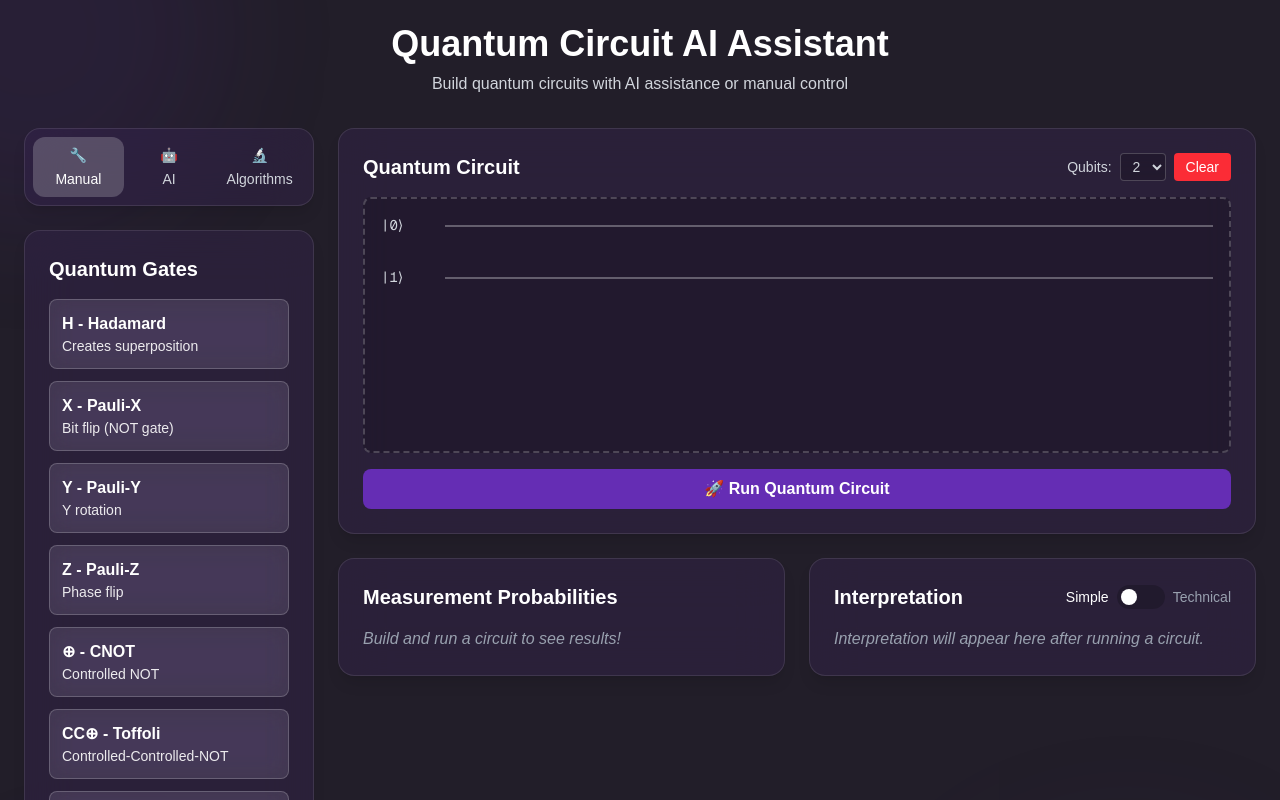
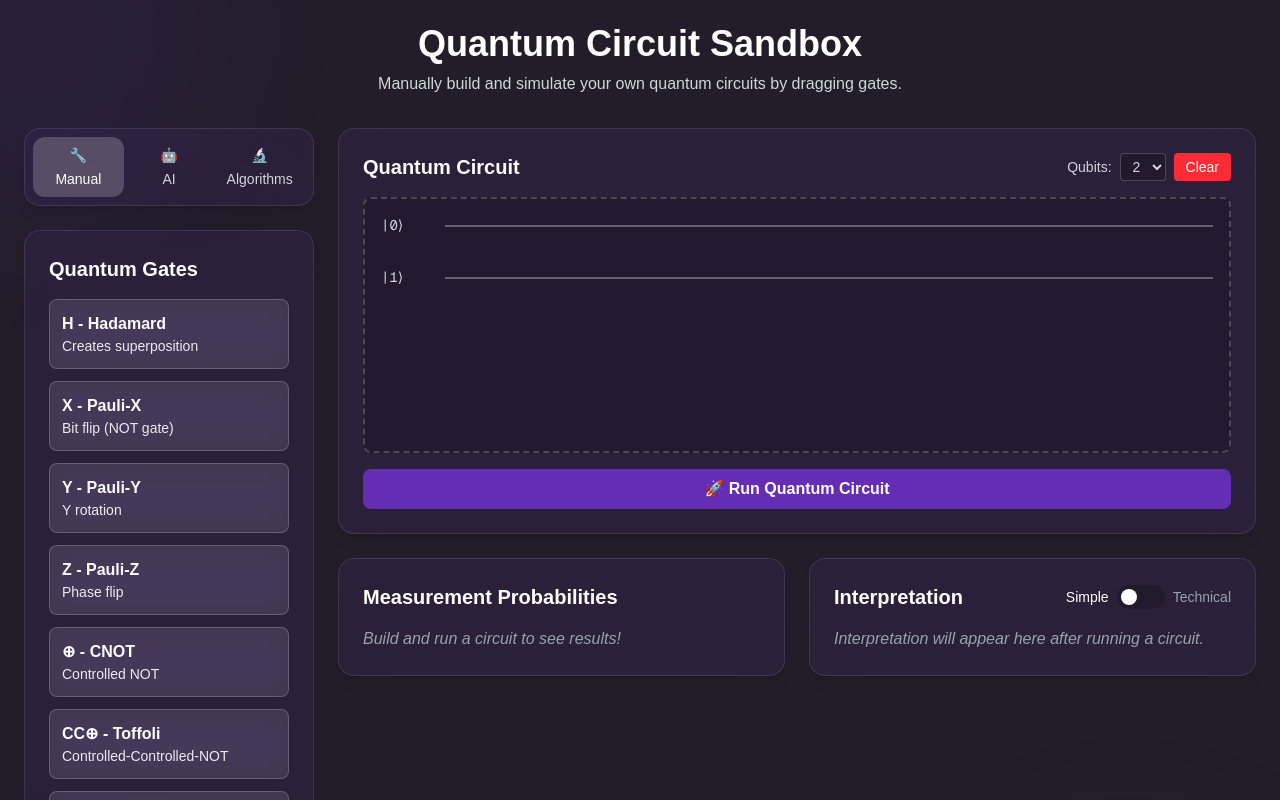
Before and after one commit to EdwinNgui/SpurHacks, a Next.js app: page /quantassist in a window 1280 px wide. Shown: the top 800 px of the page. Built offline with nearby package versions, Linux system fonts and the light colour scheme.

Commit message:
feat: changing titles

```diff
--- a/src/app/quantassist/page.tsx
+++ b/src/app/quantassist/page.tsx
@@ -8,6 +8,21 @@ import { QuantumGate, GateTemplate, SimulationResult, AlgorithmTemplate } from '
 import ControlPanel from './components/ControlPanel';
 import CircuitBuilder from './components/CircuitBuilder';
 import ResultsPanel from './components/ResultsPanel';
+
+const pageConfig = {
+    manual: {
+        title: "Quantum Circuit Sandbox",
+        description: "Manually build and simulate your own quantum circuits by dragging gates."
+    },
+    ai: {
+        title: "AI Circuit Builder",
+        description: "Describe the circuit you want, and let the AI build it for you."
+    },
+    algorithms: {
+        title: "Grover's Playground",
+        description: "Explore the quantum search algorithm in an interactive sandbox."
+    }
+};
 
 export default function QuantumCircuitAssistantPage() {
   const [numQubits, setNumQubits] = useState<number>(2);
@@ -20,6 +35,8 @@ export default function QuantumCircuitAssistantPage() {
   const [aiResponse, setAiResponse] = useState<string>('');
   const [isProcessing, setIsProcessing] = useState<boolean>(false);
   const [activeSection, setActiveSection] = useState<'manual' | 'ai' | 'algorithms'>('manual');
+
+  const currentPage = pageConfig[activeSection];
 
   // Available quantum gates
   const gates: GateTemplate[] = [
@@ -313,10 +330,10 @@ export default function QuantumCircuitAssistantPage() {
       <div className="relative z-10 p-6 text-gray-300">
         <div className="max-w-7xl mx-auto">
           <h1 className="text-4xl font-bold text-center mb-2 text-white">
-            Quantum Circuit AI Assistant
+            {currentPage.title}
           </h1>
           <p className="text-center text-gray-300 mb-8">
-            Build quantum circuits with AI assistance or manual control
+            {currentPage.description}
           </p>
           <div className="grid grid-cols-1 lg:grid-cols-4 gap-6">
             <ControlPanel
```
